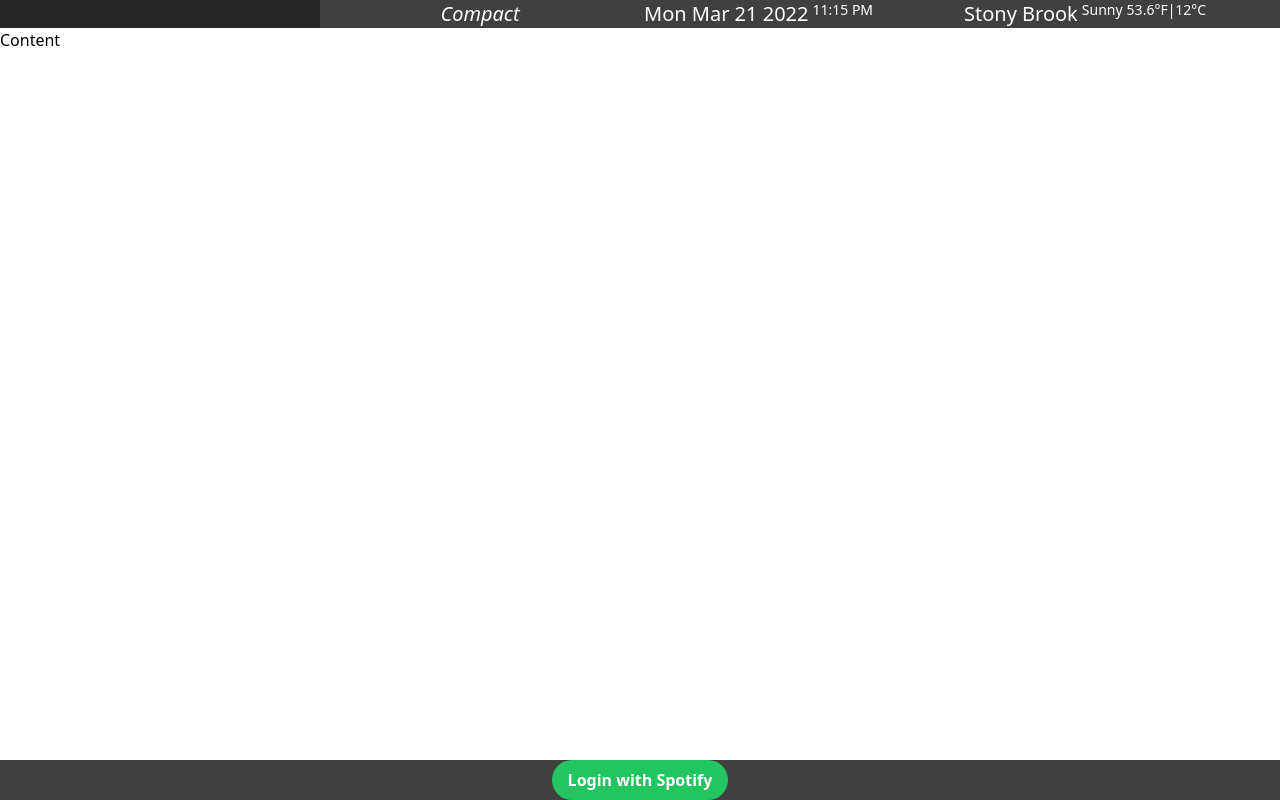
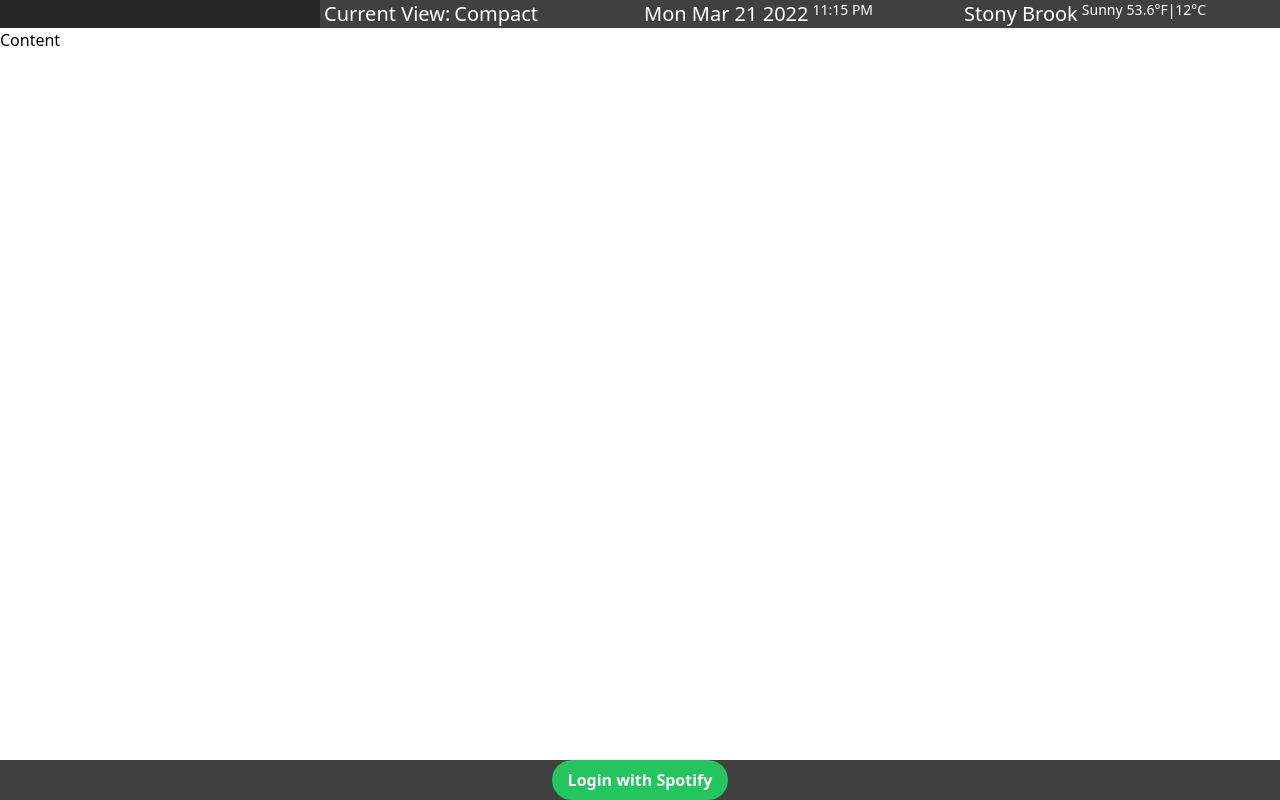
Before and after one commit to jiechenmc/Dash, a React (Create React App) app in the folder client/: page / in a window 1280 px wide. Built offline with nearby package versions, Linux system fonts and the light colour scheme.

Commit message:
Styling Settings is completed; waiting on functionality...

```diff
--- a/client/src/HeadBar/Settings.js
+++ b/client/src/HeadBar/Settings.js
@@ -3,10 +3,12 @@ import React from "react";
 export default function Settings({ isCompact }) {
   const currentView = isCompact ? "Compact" : "Comfort";
   return (
-    <div className="flex">
-      <button className="w-full" title="Compact/Comfort Views">
-        <i className="bi-gear text-xl"> {currentView}</i>
+    <div className="flex flex-row gap-1">
+      <button className="text-xl" title="Compact/Comfort Views">
+        <i className="bi-gear"></i>
       </button>
+      <p className="text-xl">Current View: </p>
+      <p className="text-xl">{currentView}</p>
     </div>
   );
 }
```
